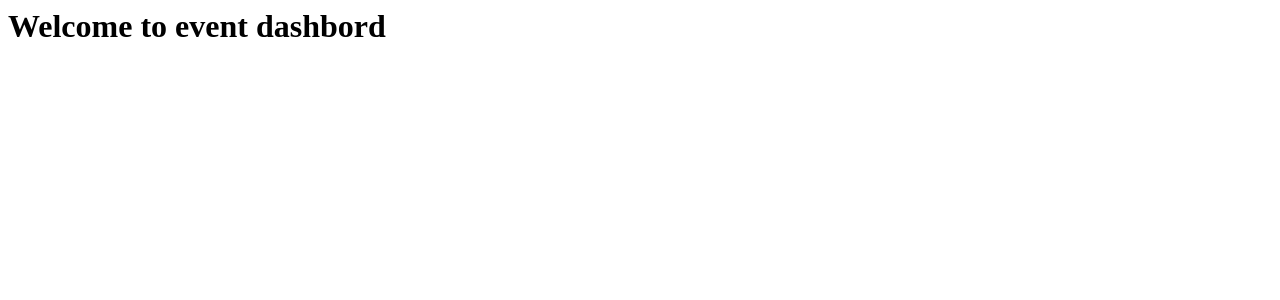
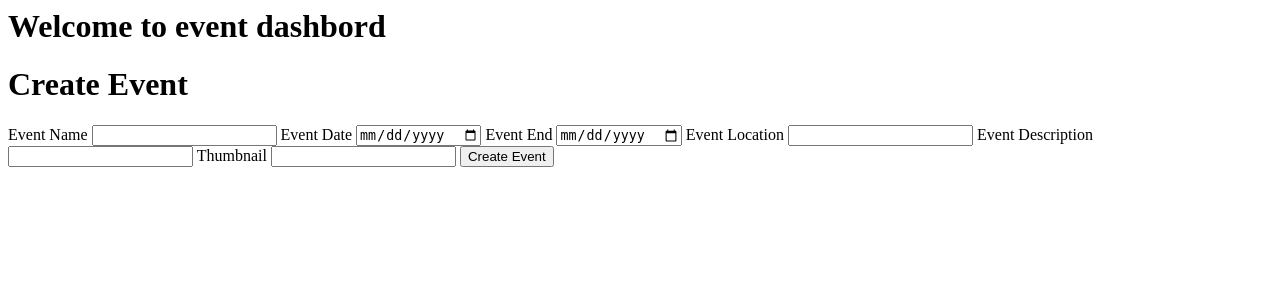
Before and after one commit to hajarzaitouni/Eventify, a Flask app: page /event in a window 1280 px wide. Shown: the top 300 px of the page. Run offline with Flask 3, Linux system fonts and the light colour scheme.

Commit message:
creating funcs for event dashboard

```diff
--- a/app/forms.py
+++ b/app/forms.py
@@ -1,6 +1,6 @@
 from app.models import User
 from flask_wtf import FlaskForm
-from wtforms import StringField, PasswordField, SubmitField, BooleanField
+from wtforms import StringField, PasswordField, SubmitField, BooleanField, DateField
 from wtforms.validators import DataRequired, Email, ValidationError, Length
 
 
@@ -38,7 +38,7 @@ class EventForm(FlaskForm):
     event_name = StringField('Event Name', validators=[DataRequired()])
     event_description = StringField('Event Description', validators=[DataRequired()])
     thumbnail = StringField('Thumbnail', validators=[DataRequired()])
-    event_date = StringField('Event Date', validators=[DataRequired()])
-    event_end = StringField('Event End', validators=[DataRequired()])
+    event_date = DateField('Event Date', format='%d-%m-%Y', validators=[DataRequired()])
+    event_end = DateField('Event End', format='%d-%m-%Y', validators=[DataRequired()])
     event_location = StringField('Event Location', validators=[DataRequired()])
     submit = SubmitField('Create Event')
--- a/app/routes.py
+++ b/app/routes.py
@@ -51,4 +51,66 @@ def register():
 @app.route("/event", methods=['GET', 'POST'])
 def event_dashboard():
     """ Event dashboard route. """
-    return render_template('event_dashbord.html')
+    form = EventForm()
+    return render_template('event_dashbord.html', form=form)
+
+@app.route("/event/create", methods=['GET', 'POST'])
+def create_event():
+    """ Event route. """
+    form = EventForm()
+    if form.validate_on_submit():
+        event = Event(event_name=form.event_name.data,
+                      event_description=form.event_description.data,
+                      event_location=form.event_location.data,
+                      event_date=form.event_date.data,
+                      event_end=form.event_end.data,)
+        try:
+            db.session.add(event)
+            db.session.commit()
+            print('Congratulations, you have created an event!')
+        except Exception as e:
+            print("Error adding event to the database")
+            db.session.rollback()
+            return render_template('event.html', title='Event', form=form, error="Event creation failed.")
+        return render_template('event_dashbord.html', title='Event', form=form)
+    else:
+        print(form.errors)
+    return render_template('event_dashbord.html', title='Event', form=form)
+
+@app.route("/event/delete", methods=['GET', 'POST'])
+def delete_event(event_id):
+    """ Delete event. """
+    event = Event.query.filter_by(event_id=event_id).first()
+    if event is not None:
+        db.session.delete(event)
+        db.session.commit()
+        flash('Event deleted.')
+    else:
+        flash('Event not found.')
+    return redirect(url_for('event'))
+
+@app.route("/event/update", methods=['GET', 'POST'])
+def update_event(event_id):
+    """ Update event. """
+    event = Event.query.filter_by(event_id=event_id).first()
+    form = EventForm()
+    if form.validate_on_submit():
+        event.event_name = form.event_name.data
+        event.event_description = form.event_description.data
+        event.event_location = form.event_location.data
+        db.session.commit()
+        flash('Event updated.')
+        return redirect(url_for('event'))
+    return render_template('event.html', title='Event', form=form)
+
+@app.route("/event/archive", methods=['GET', 'POST'])
+def archive_event(event_id):
+    """ Archive event. """
+    event = Event.query.filter_by(event_id=event_id).first()
+    if event is not None:
+        event.archived = True
+        db.session.commit()
+        flash('Event archived.')
+    else:
+        flash('Event not found.')
+    return redirect(url_for('event'))
--- a/app/templates/event_dashbord.html
+++ b/app/templates/event_dashbord.html
@@ -1 +1,20 @@
 <h1>Welcome to event dashbord</h1>
+<body>
+    <h1>Create Event</h1>
+    <form action="/event/create" method="post">
+        {{ form.hidden_tag() }}
+        {{ form.event_name.label }} {{ form.event_name() }} {% for error in form.event_name.errors %}
+        <span style="color: red">[{{ error }}]</span>
+        {% endfor %} {{ form.event_date.label }} {{ form.event_date() }} {% for error in form.event_date.errors %}
+        <span style="color: red">[{{ error }}]</span>
+        {% endfor %} {{ form.event_end.label }} {{ form.event_end() }} {% for error in form.event_end.errors %}
+        <span style="color: red">[{{ error }}]</span>
+        {% endfor %} {{ form.event_location.label }} {{ form.event_location() }} {% for error in form.event_location.errors %}
+        <span style="color: red">[{{ error }}]</span>
+        {% endfor %} {{ form.event_description.label }} {{ form.event_description() }} {% for error in form.event_description.errors %}
+        <span style="color: red">[{{ error }}]</span>
+        {% endfor %} {{ form.thumbnail.label }} {{ form.thumbnail() }}  {% for error in form.thumbnail.errors %}
+        <span style="color: red">[{{ error }}]</span>
+        {% endfor %} {{ form.submit() }}
+    </form>
+</body>
```
Also changed, not shown: app/templates/create_event.html (added, +7 -0 lines).
